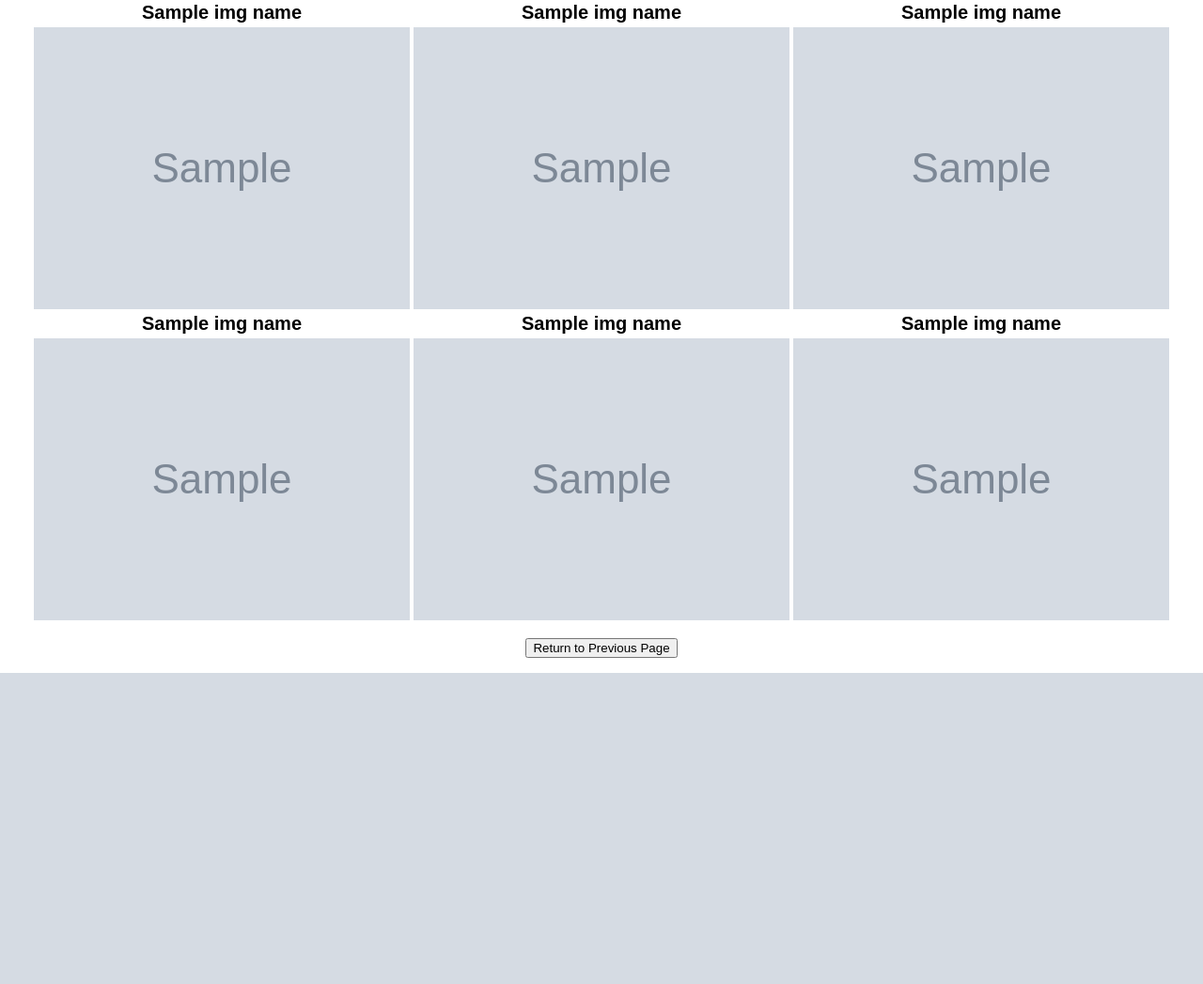
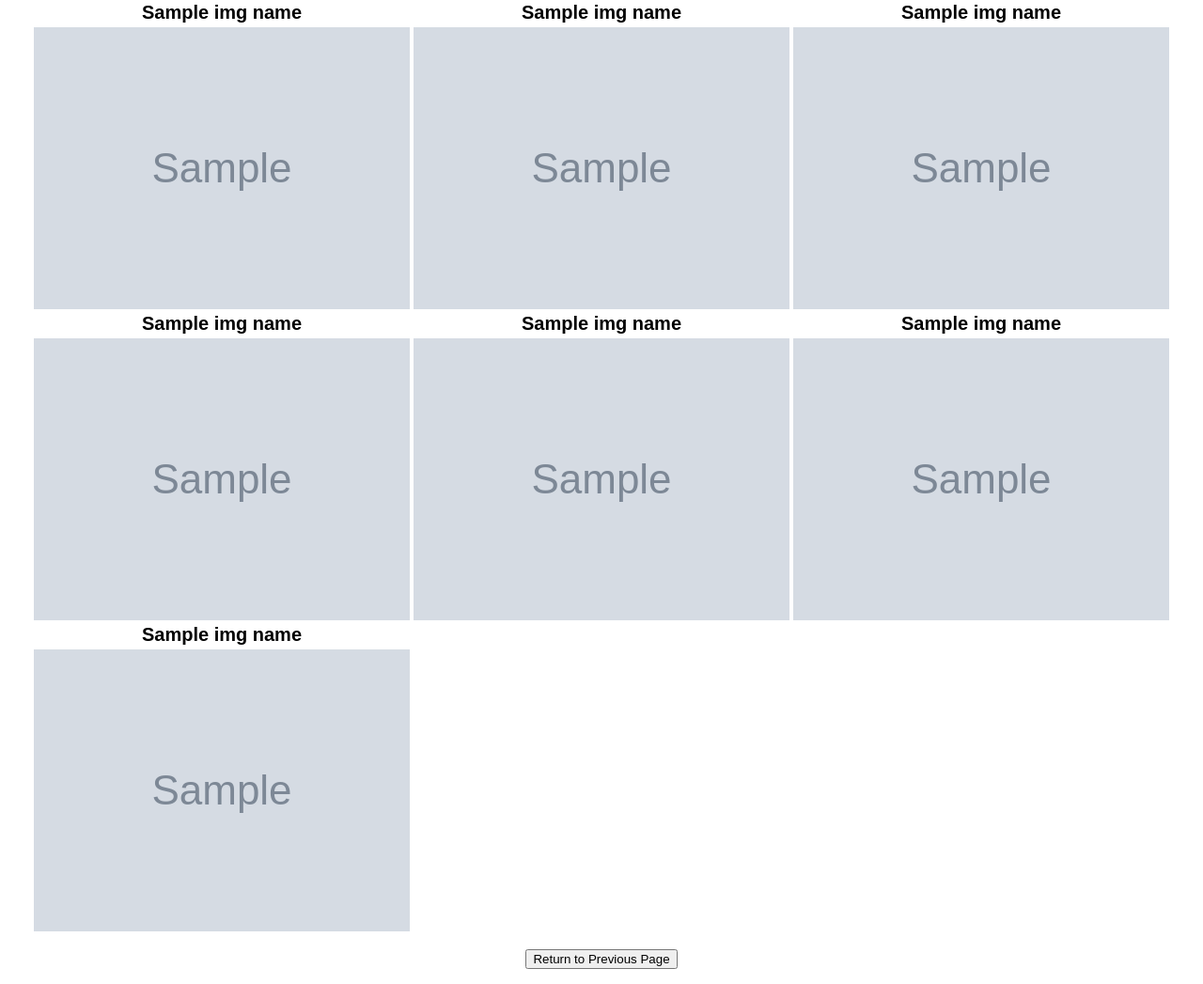
Before and after one commit to samperid/Senior_Design, a Flask app: template Image_Script/Final Code/templates/result.html in a window 1280 px wide. Shown: the part 101-1148 px from the top of the page at 94% size. Before the commit the page ends 817 px from the top, so only its background shows below. Run offline with Flask 2, Linux system fonts and the light colour scheme; the template is opened without the code that fills it: most values are stand-ins (such as "Sample title", 1, 10 or a date in 2020); grey boxes marked "Sample" are stand-in pictures.

Commit message:
updated for extra led pic

```diff
--- a/Image_Script/Final Code/gui.py
+++ b/Image_Script/Final Code/gui.py
@@ -15,7 +15,7 @@ def image():
 	test = "string"
 	name = str(name)
 	main(name)
-	wavelengths = [410,490,565,625,730,808]
+	wavelengths = [410,490,565,625,730,808,940]
 	img_names = []
 	for i in range(0,6):
 		wavelength = str(wavelengths[i])
@@ -30,6 +30,7 @@ def image():
 	img3 = path+img_names[3]+".png"
 	img4 = path+img_names[4]+".png"
 	img5 = path+img_names[5]+".png"
+	img6 = path+img_names[6]+".png"
 	# img0 = path+"mnpdouble_410_401.jpg"
 	# img1 = path+"mnpdouble_490_401.jpg"
 	# img2 = path+"mnpdouble_625_401.jpg"
--- a/Image_Script/Final Code/templates/result.html
+++ b/Image_Script/Final Code/templates/result.html
@@ -37,6 +37,12 @@
 				<td><img src={{img4}} alt="patient_img" width="100%"></img></td>
 				<td><img src={{img5}} alt="patient_img" width="100%"></img></td>
 			</tr>
+			<tr>
+				<th>{{img_names[6]}}</th>
+			</tr>
+			<tr>
+				<td><img src={{img6}} alt="patient_img" width="100%"></img></td>
+			</tr>
 		</table>
 	</p>
 	<form action="/" method=post style="text-align: center;">
```
